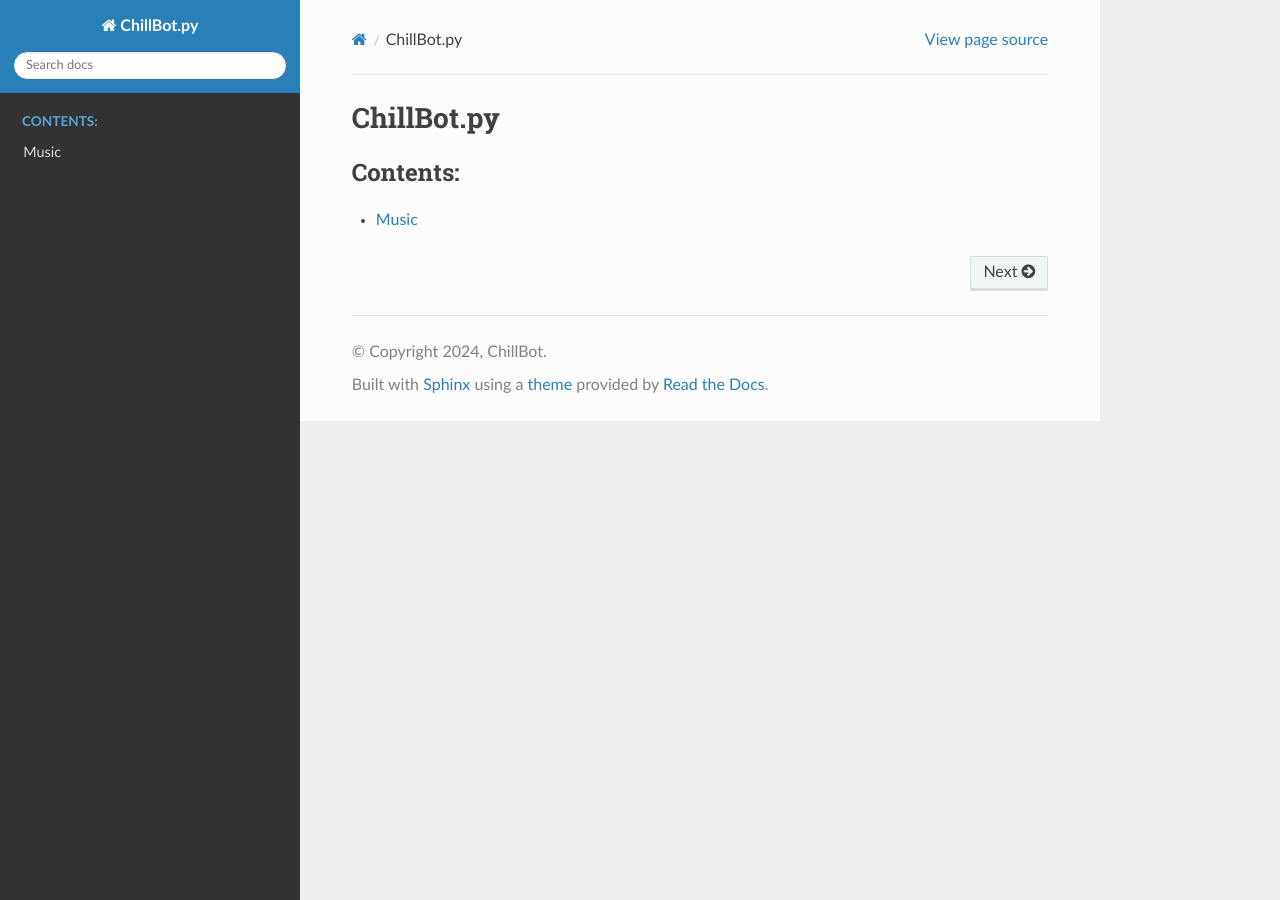
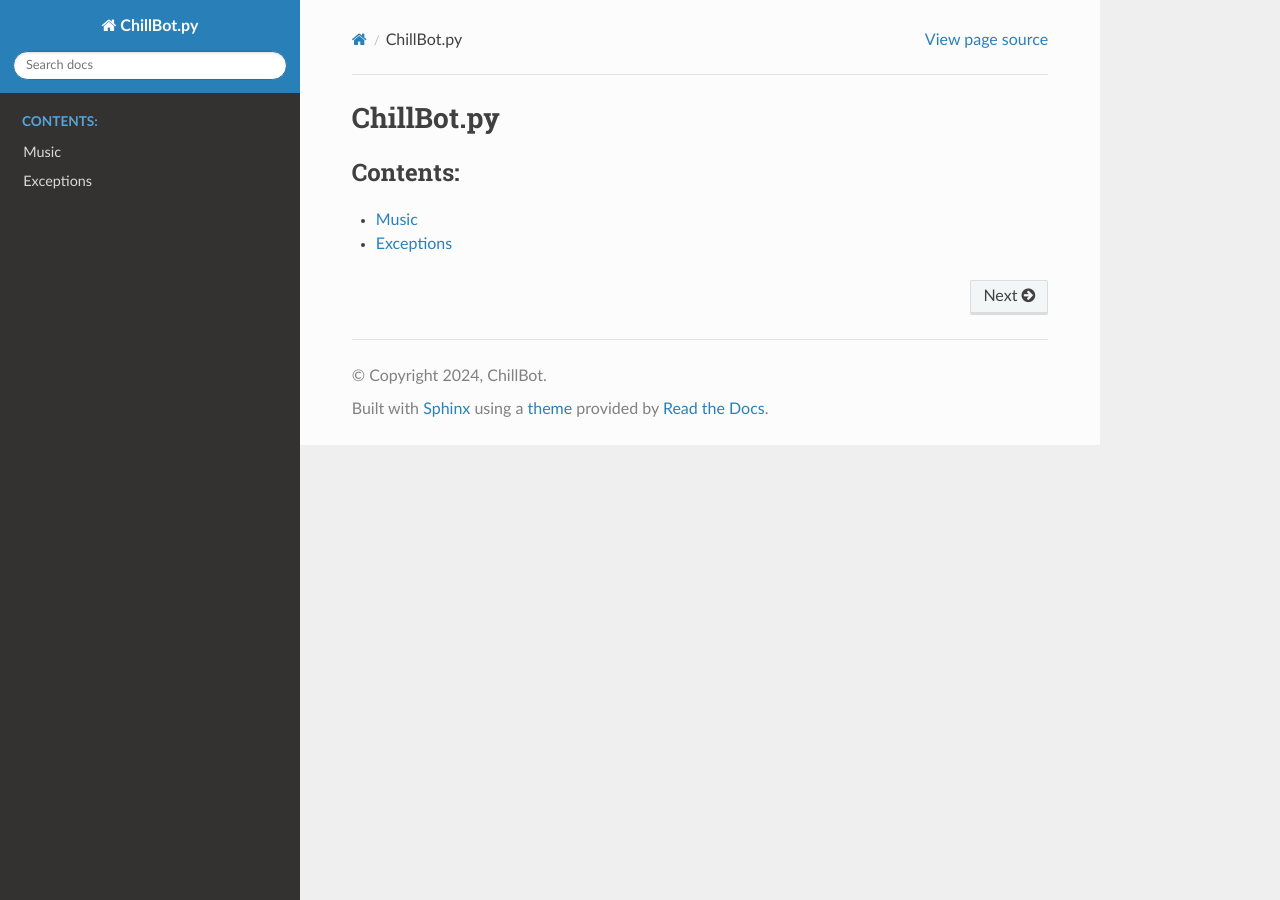
Before and after one commit to PixieOfLife/ChillBot.py, a Sphinx documentation site: the page built from docs/index.rst, in a window 1280 px wide. Built offline with Sphinx 7.4.7 and the Read the Docs theme 3.1.0, drawn with Linux system fonts in a browser that asks for light colours.

Commit message:
updated exceptions

```diff
--- a/docs/index.rst
+++ b/docs/index.rst
@@ -7,3 +7,4 @@ ChillBot.py
     :caption: Contents:
 
     music.rst
+    exceptions.rst
--- a/setup.py
+++ b/setup.py
@@ -22,5 +22,6 @@ setup(
     python_requires=">=3.10",
     project_urls={
         "Homepage": "https://github.com/RainzDev/ChillBot.py",
+        "Documentation": "https://chillbotpy.readthedocs.io/en/latest/index.html",
     }
 )
```
